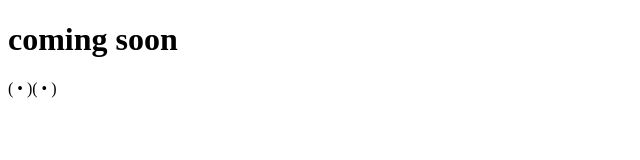
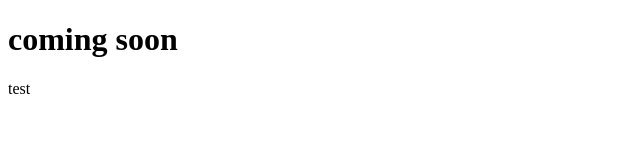
Before and after one commit to sinxart/sinxart-sinxart.github.io, a plain HTML site: page index.html in a window 1280 px wide. Shown: the full height of the page, 0-640 px from the left. Drawn offline with Linux system fonts and the light colour scheme.

Commit message:
Update index.html

```diff
--- a/index.html
+++ b/index.html
@@ -2,6 +2,6 @@
 <html>
 <body>
 <h1>coming soon</h1>
-<p>( • )( • )</p>
+<p>test</p>
 </body>
 </html>
```
